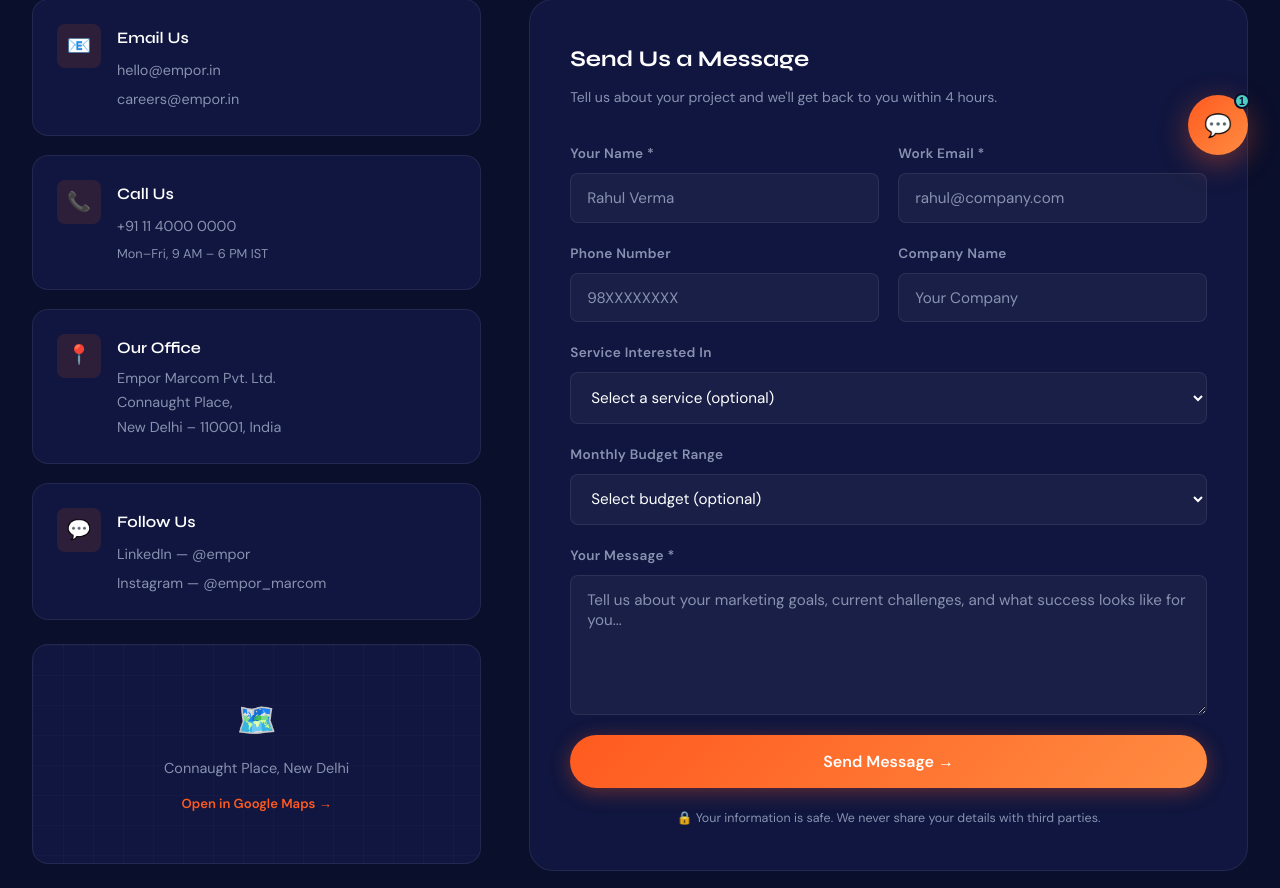
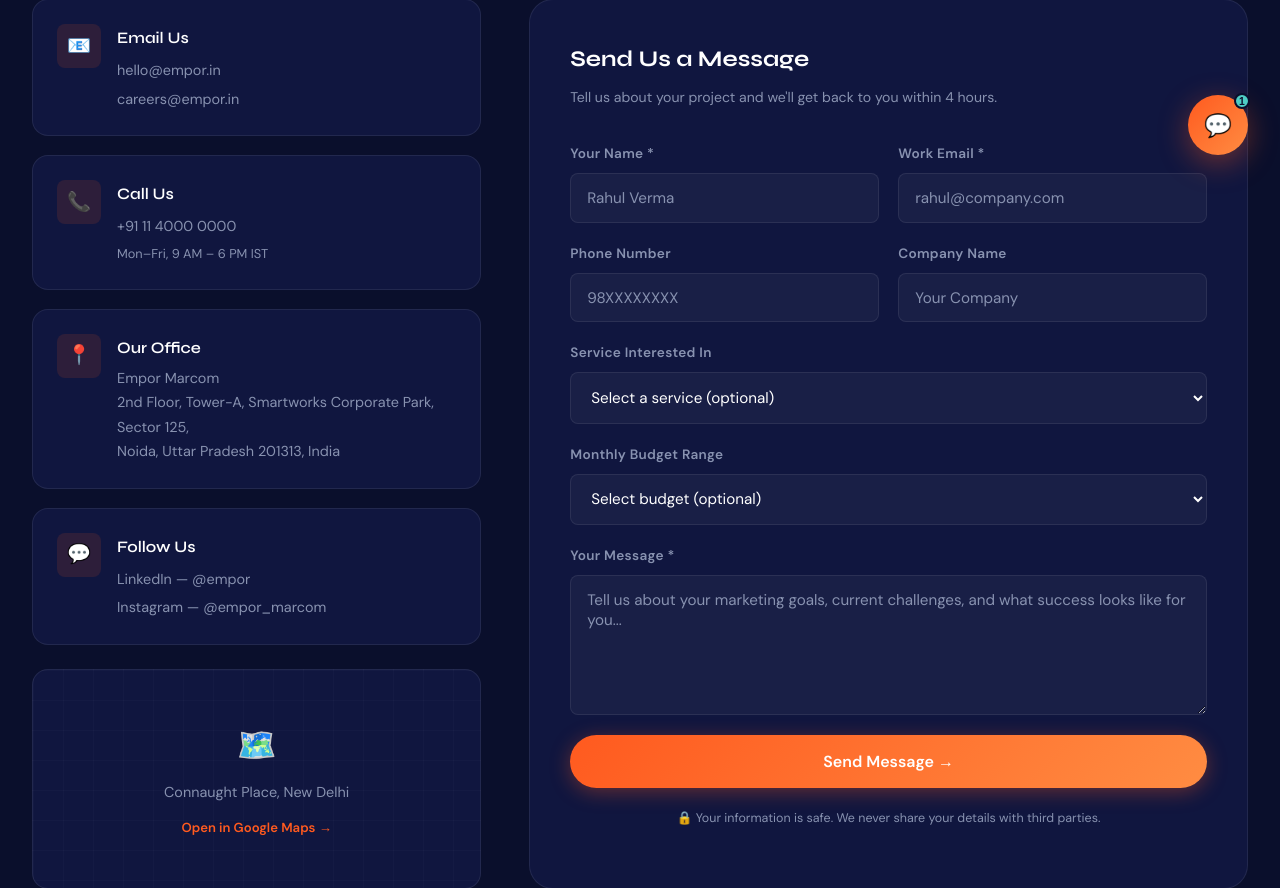
Before and after one commit to TechSagarJoshi/empor_marcom, a Flask app: page /contact in a window 1280 px wide. Shown: the part 613-1501 px from the top of the page. Run offline with Flask 3, Linux system fonts and the light colour scheme.

Commit message:
updated code

```diff
--- a/templates/contact.html
+++ b/templates/contact.html
@@ -53,9 +53,9 @@
           <div class="contact-icon">📍</div>
           <div class="contact-info-text">
             <h4>Our Office</h4>
-            <p>Empor Marcom Pvt. Ltd.<br>
-              Connaught Place,<br>
-              New Delhi – 110001, India
+            <p>Empor Marcom <br>
+              2nd Floor, Tower-A, Smartworks Corporate Park, Sector 125,<br>
+              Noida, Uttar Pradesh 201313, India
             </p>
           </div>
         </div>
```
